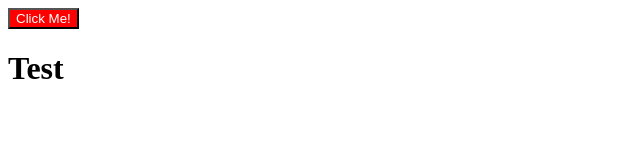
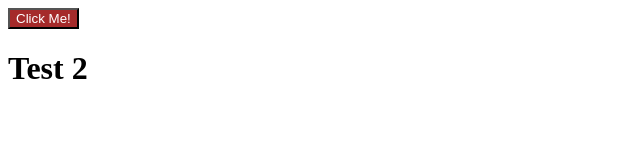
Before and after one commit to Marinela26/firstTest, a plain HTML site: page index.html in a window 1280 px wide. Shown: the whole page, without its empty margins (0-640 px from the left). Drawn offline with nearby package versions, Linux system fonts and the light colour scheme.

Commit message:
test commit from vs code

```diff
--- a/index.html
+++ b/index.html
@@ -14,7 +14,7 @@
     <!-- Target -->
     <div id="root"></div>
 
-    <h1>Test</h1>
+    <h1>Test 2</h1>
 
     <!-- Load React -->
 
--- a/style.css
+++ b/style.css
@@ -1,5 +1,5 @@
 .button-red {
-  background-color: red;
+  background-color: brown;
   color: white;
 }
 
```
